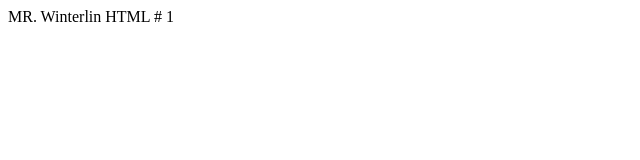
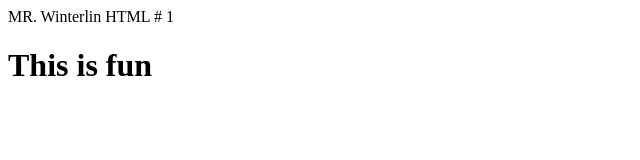
Before and after one commit to MrWinterlin/mrwinterlin.github.io, a plain HTML site: page index.html in a window 1280 px wide. Shown: the whole page, without its empty margins (0-640 px from the left). Drawn offline with Linux system fonts and the light colour scheme.

Commit message:
Update index.html

```diff
--- a/index.html
+++ b/index.html
@@ -1,2 +1,3 @@
 MR. Winterlin
 HTML # 1
+<H1>This is fun
```
